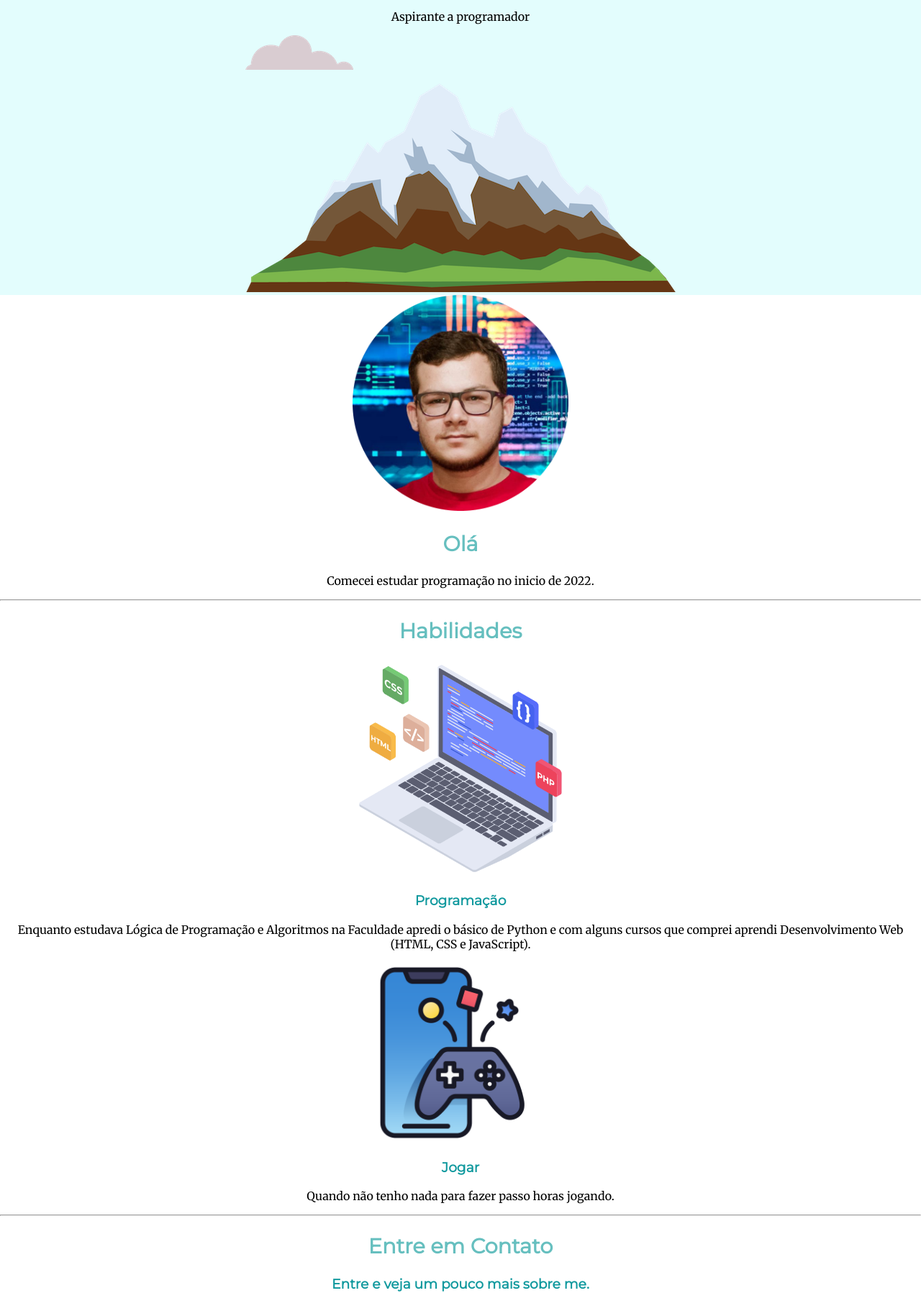
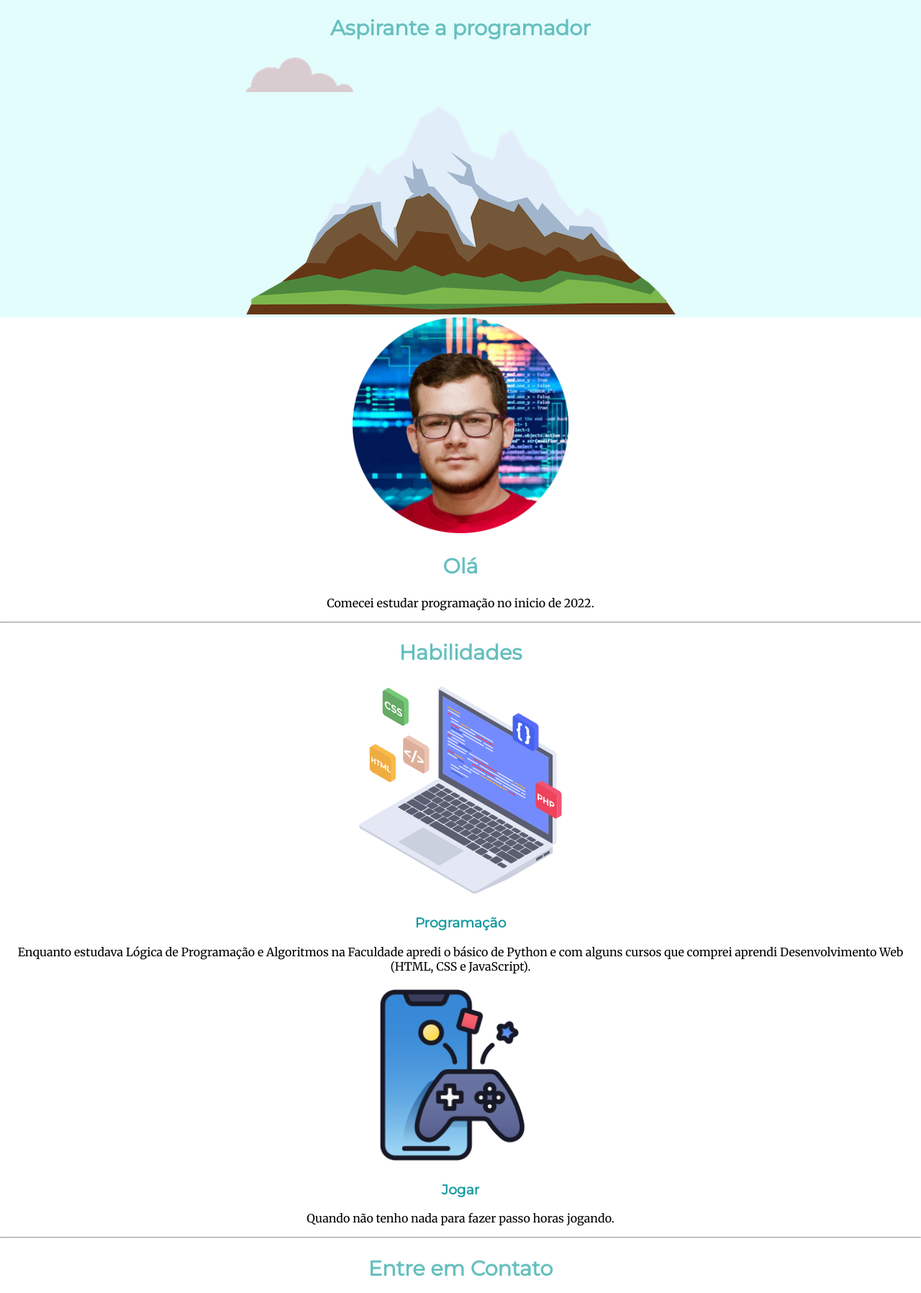
Before and after one commit to DevWalissonMatheus/CSS-Meu-Site, a plain HTML site: page index.html in a window 1280 px wide. Shown: the part 231-2028 px from the top of the page at 72% size. Drawn offline with Linux system fonts and the light colour scheme; a web font is replaced by a local one.

Commit message:
Pequenas correções

```diff
--- a/index.html
+++ b/index.html
@@ -13,7 +13,7 @@
     <div class="top">
         <img class="top-nuvem" src="images/cloud.png" alt="nuvem-img">
         <h1>Walisson Matheus</h1>
-        <p>Aspirante a programador</p>
+        <h2>Aspirante a programador</h2>
         <img class="bot-nuvem" src="images/cloud.png" alt="nuvem-img">
         <img src="images/mountain.png" alt="montanha-img">
     </div>
@@ -41,18 +41,17 @@
         <hr>
         <div class="contact-me">
           <h2>Entre em Contato</h2>
-          <h3>Entre e veja um pouco mais sobre me.</h3>
+          <h3>Veja um pouco mais sobre mim.</h3>
           <p>Você pode me encontrar em algum desses lugares.</p>
           <a class="btn" href="wmalisom9@mail.com">Meu Email</a>
         </div>
       </div>
-
-
       <div class="bottom-container">
         <a class="footer-link" href="https://www.github.com/devwalissonmatheus">GitHub</a>
         <a class="footer-link" href="https://t.me/DevWalissonMatheus">Telegram</a>
         <a class="footer-link" href="https://www.linkedin.com/in/walisson-matheus-384222233/">Linkedin</a>
         <a class="footer-link" href="https://beacons.ai/devwalissonmatheus">Mais Redes</a>
+        <br><br><br><br>
         <p>© Walisson Matheus 2023.</p>
       </div>
 </body>
```
